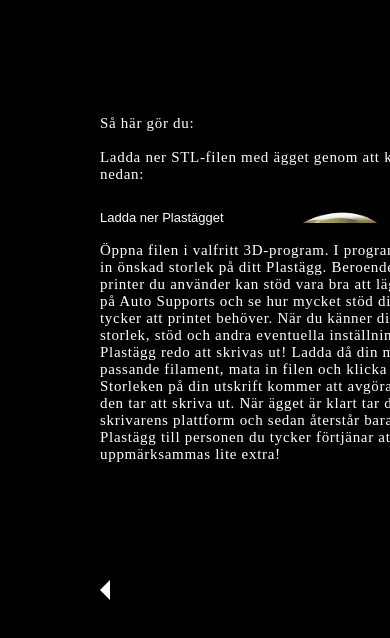
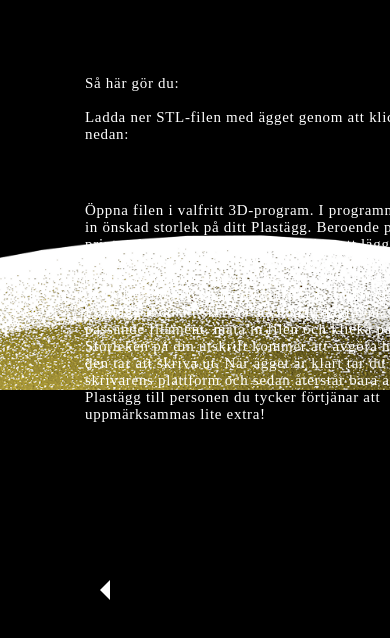
Before and after one commit to LouiseSilfversparre/plastagget, a plain HTML site: page skrivut.html in a window 390 px wide. Shown: the top 638 px of the page. Drawn offline with Linux system fonts and the light colour scheme; a web font is replaced by a local one.

Commit message:
fixat på skriv ut sida

```diff
--- a/skrivut.html
+++ b/skrivut.html
@@ -6,6 +6,7 @@
 
   <link rel="stylesheet" href="https://use.typekit.net/mxq1rwt.css">
   <meta charset="UTF-8">
+   <meta name="viewport" content="width=device-width", initial-scale="1.0">
 
 <style>
 
@@ -17,15 +18,49 @@
 	  main {
 
 	  background: url('closeguld2.png') no-repeat right center;
-	  background-size: 100px;
+	  background-size: 1000px;
 	  height: 100vw;
-    background-position : calc(50% - 220px;) 0;
-
-
-
+    background-position : calc(50% - 20px;) 0;
+    background-position: bottom;
 
 
 	}
+  @media screen and (max-width:420px) {
+            #container{
+              width:100%;
+
+           }
+           main {
+
+    background: url('closeguld2.png') no-repeat right center;
+    background-size: 1500px;
+    height: 100vw;
+    background-position : calc(50% - 20px;) 0;
+    background-position: bottom;
+
+              .stl {
+                    margin-top: -60px;
+                    margin-left: -15px;
+
+              }
+           #text1 {
+              margin-top: -40px;
+        margin-left: -15px;
+
+           }
+
+            #text2 {
+              margin-top: -40px;
+        margin-left: -15px;
+
+                   }
+
+          .bottom {
+    position: fixed;
+    bottom: 0;
+}
+}
+
 
 
 
```
Also changed, not shown: om.html (+1 -0 lines).
